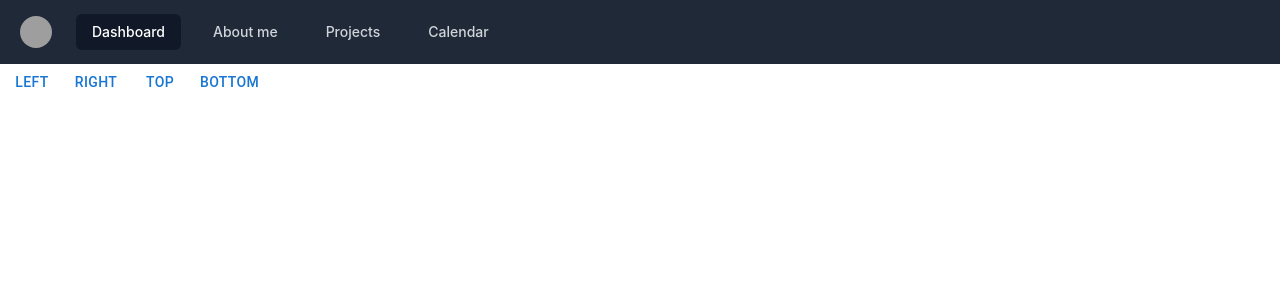
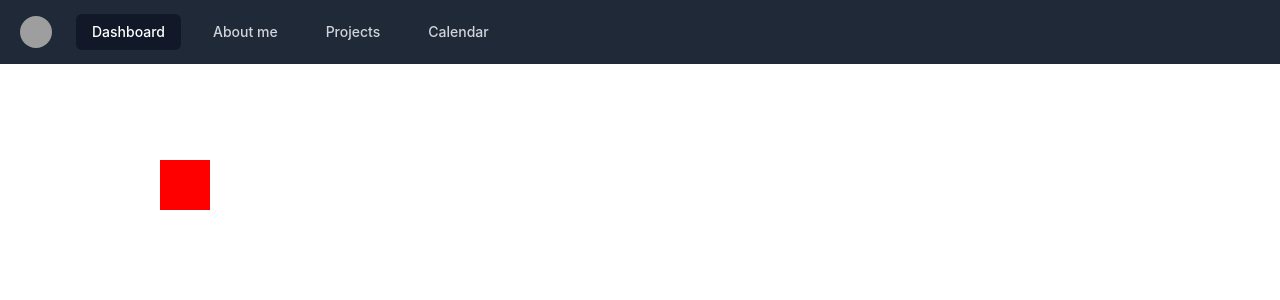
Before and after one commit to kennyav/PersonalWebsite, a React (Create React App) app in the folder personalwebsite/: page / in a window 1280 px wide. Shown: the top 300 px of the page. Built offline with nearby package versions, Linux system fonts and the light colour scheme; grey boxes are pictures that could not be loaded; the HTML template or start-up script is replaced by a standard one.

Commit message:
Starting Character Movement Functionality

```diff
--- a/personalwebsite/src/App.js
+++ b/personalwebsite/src/App.js
@@ -1,11 +1,12 @@
 import Header from "./components/Header";
 import NavbarTailwind from "./components/Navbar";
+import Character from "./components/Character";
 
 function App() {
   return (
     <>
       <NavbarTailwind />
-      <Header />
+      <Character />
     </>
   );
 }
--- /dev/null
+++ b/personalwebsite/src/components/Character.js
@@ -0,0 +1,40 @@
+import React, {useEffect} from 'react'
+
+// position variables
+let top = "10em"
+let bottom = "10em";
+let left = "10em";
+let right = "10em";
+
+export default function Character() {
+
+   useEffect(() => {
+      document.addEventListener('keydown', handleKeyDown, true)
+   }, [])
+
+   const handleKeyDown = (e) => {
+      if (e.key === "w") {
+         let newValue = Number(bottom.replace(/\D/g, "")) + 1;
+         bottom = newValue + "em";
+
+         console.log("bottom", bottom)
+      }
+   }
+
+   let style = {
+      character: {
+         width:"50px",
+         height:"50px",
+         backgroundColor:"red",
+         position:"absolute",
+         top:top,
+         bottom:bottom,
+         left:left,
+         right:right
+      }
+   }
+  return (
+    <div style={style.character}>
+    </div>
+  )
+}
```
